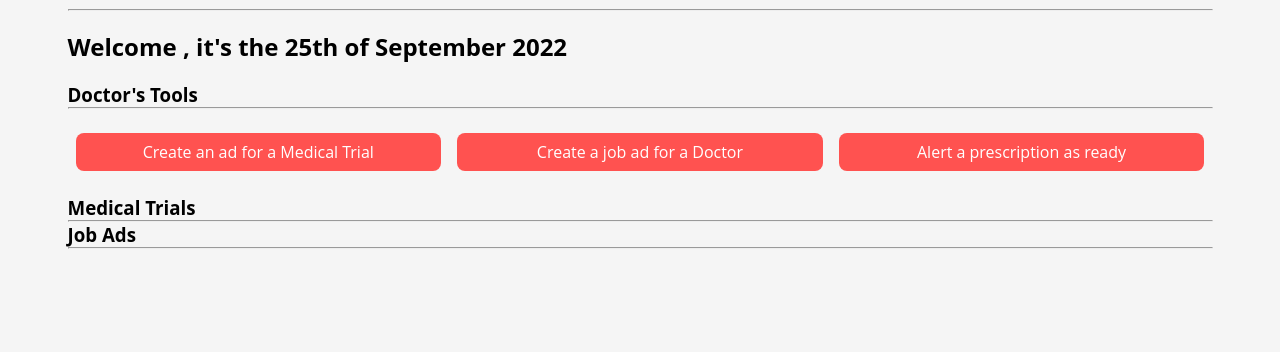
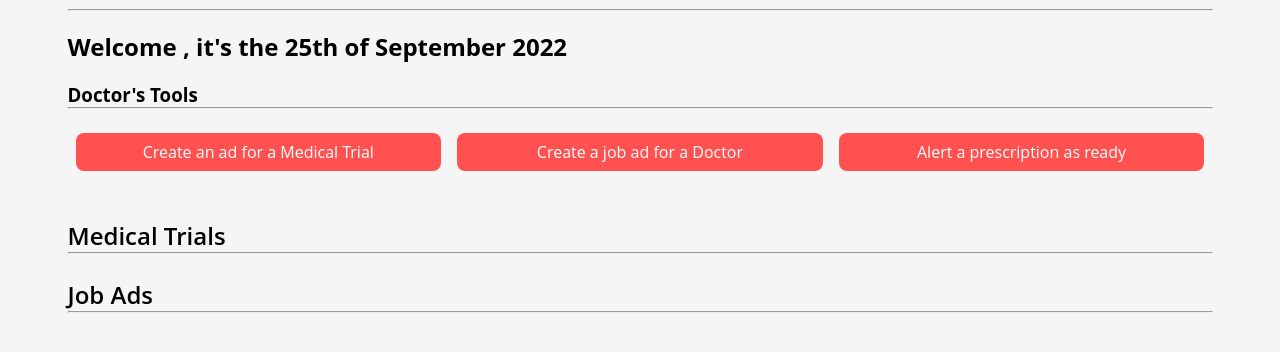
Before and after one commit to ImMattDavison/healthyconnections, a PHP site: page /index.php in a window 1280 px wide. Shown: the part 164-516 px from the top of the page. Run offline with PHP 8.4, Linux system fonts and the light colour scheme; the visitor is signed in with stand-in values (Sample User, id 1); data that the repository does not hold is empty.

Commit message:
update section heading styles

```diff
--- a/style/dashboard.css
+++ b/style/dashboard.css
@@ -60,6 +60,11 @@ h2{
     text-align: center;
     width: 100%;
 }
+.section-heading{
+    margin-top: 1em;
+    font-size: 1.5em;
+    font-weight: 600;
+}
 @media (max-width: 768px) {
     .tool-block{
         width: 100%;
```
